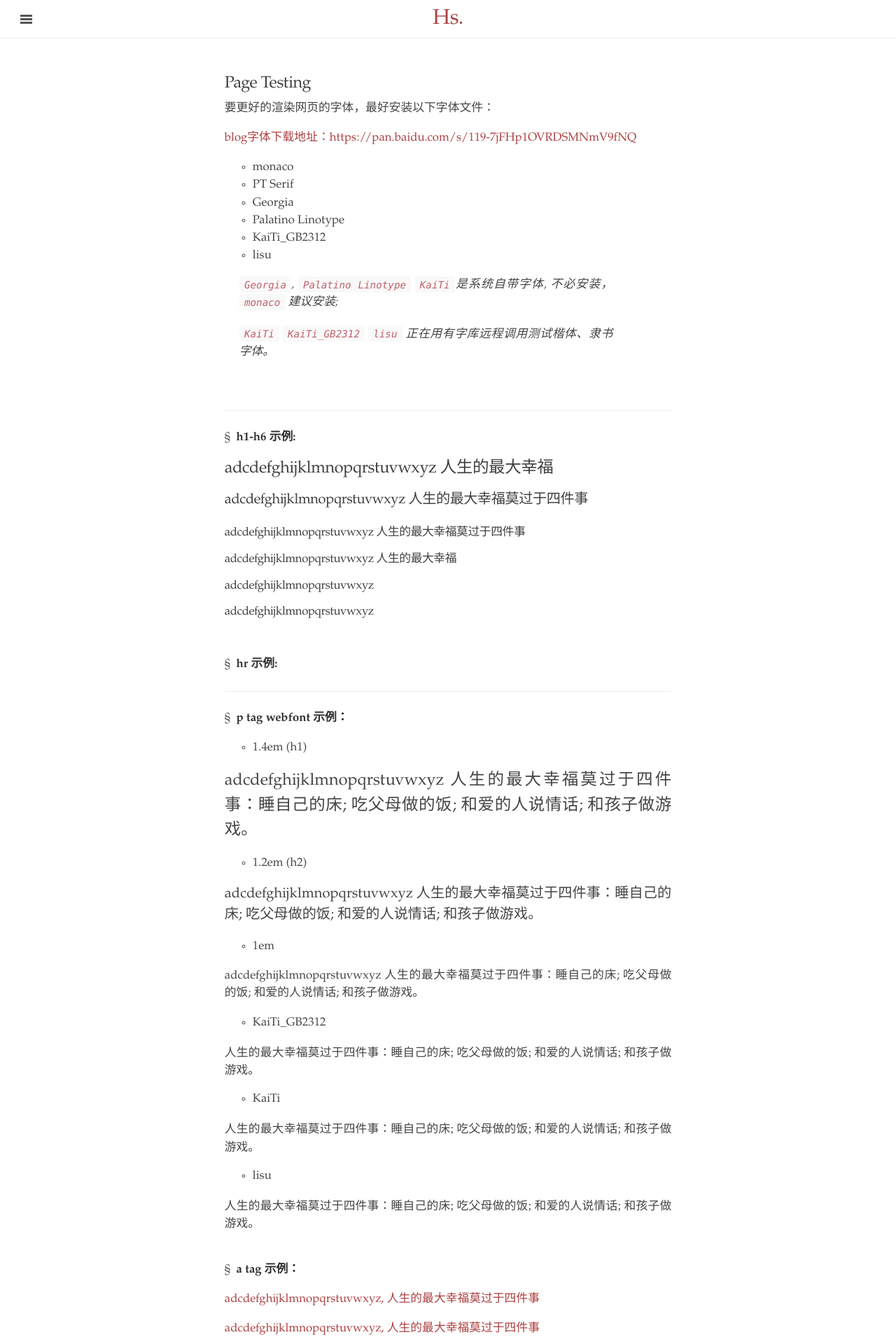
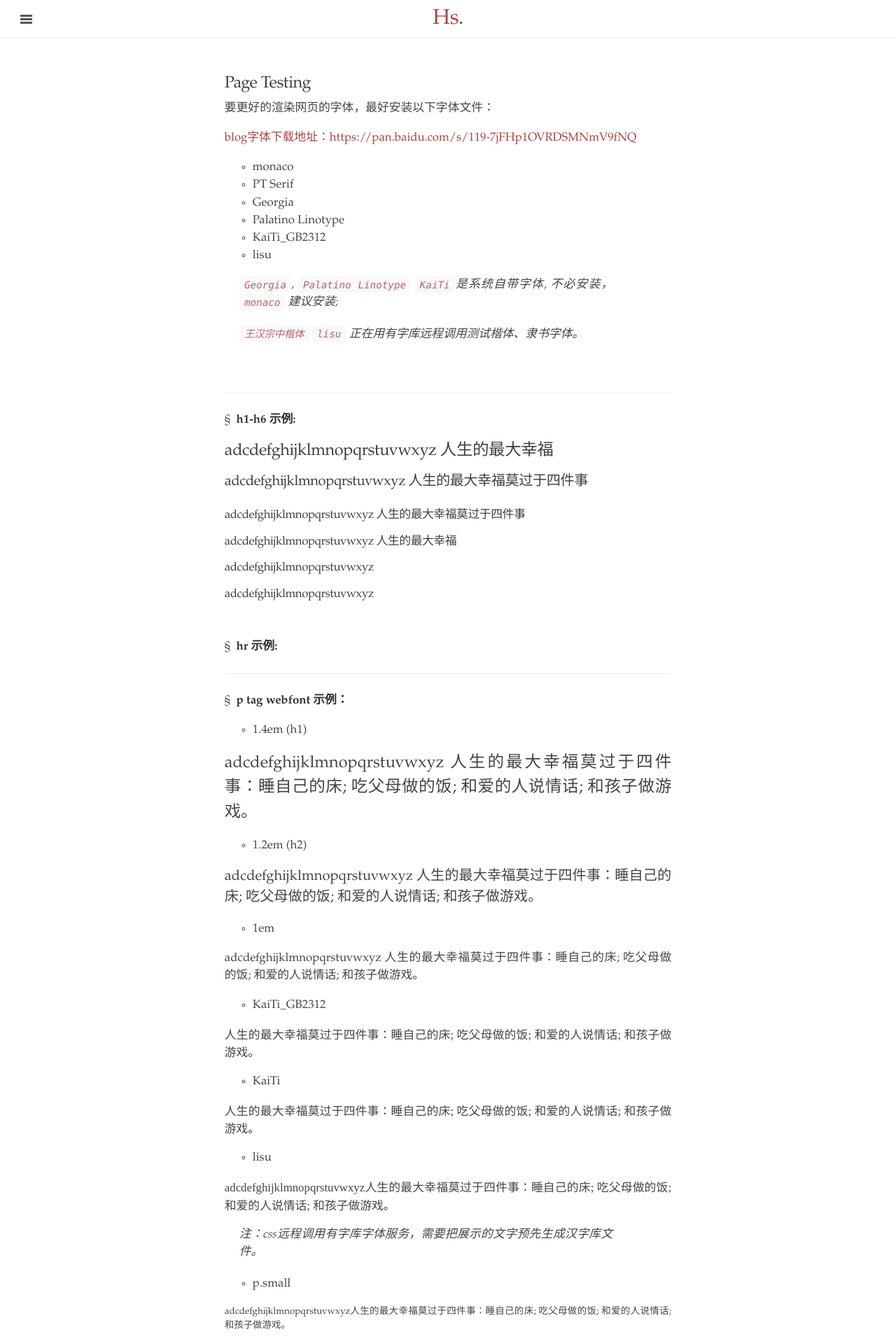
Before and after one commit to symphonyh/blog, a Jekyll site: the page built from testpage.md, in a window 1280 px wide. Shown: the top 1920 px of the page at 70% size. Built offline with Jekyll 4.4.1, drawn with Linux system fonts in a browser that asks for light colours; a style sheet for code colours, icons or effects is not loaded; some of the changed text lies outside the part shown.

Commit message:
2018-8-20:22:39

```diff
--- a/_includes/head.html
+++ b/_includes/head.html
@@ -60,7 +60,7 @@
 
   <script type="text/javascript" src="https://cdn.webfont.youziku.com/wwwroot/js/wf/youziku.api.min.js"></script>
   <script type="text/javascript">
-     $youziku.load("h1,h2,h3,p,ul,li", "aa35bad796ad4138828c8ec641568c20", "HanWangKaiMedium-Gb5");
+     $youziku.load("h1,h2,p,ul,li", "aa35bad796ad4138828c8ec641568c20", "HanWangKaiMedium-Gb5");
      $youziku.draw();
   </script>
 
--- a/_includes/sidebar.html
+++ b/_includes/sidebar.html
@@ -16,6 +16,6 @@
         <span class="sidebar-nav-item">Currently v{{ site.version }}</span>
     </nav>
     <div class="sidebar-item">
-        <p>Distributed with an MIT license.</p>
+        Distributed with an MIT license.
     </div>
 </div>
--- a/index.html
+++ b/index.html
@@ -3,7 +3,7 @@
 title: Hs.
 ---
 <div class="introduction">
-<div style="font-size: 16.8px;font-family: 'lisu', 'CTLiShuSJ13f750d20b1dd28';">&nbsp;&nbsp;&nbsp;&nbsp;...完成的时候，它突然辉耀无比，成了梵天所创造的世界中间最美丽的一件作品，他在创造手杖之中创造了一个新制度，一个美妙而比例适度的新世界；其间古代古城虽都逝去了，新的更光荣的时代和城市却已代之而兴起。而现在他看到刨花还依然新鲜地堆在他的脚下，对于他和他的工作，所谓时间的流逝只是过眼幻影，时间一点也没逝去，就像梵天脑中闪过的思想立刻就点燃了凡人脑中的火绒一样。材料纯粹，他的艺术纯粹；结果怎能不神奇？</div>
+<div style="font-size: 17px;font-family: 'lisu', 'CTLiShuSJ13f750d20b1dd28';">&nbsp;&nbsp;&nbsp;&nbsp;...完成的时候，它突然辉耀无比，成了梵天所创造的世界中间最美丽的一件作品，他在创造手杖之中创造了一个新制度，一个美妙而比例适度的新世界；其间古代古城虽都逝去了，新的更光荣的时代和城市却已代之而兴起。而现在他看到刨花还依然新鲜地堆在他的脚下，对于他和他的工作，所谓时间的流逝只是过眼幻影，时间一点也没逝去，就像梵天脑中闪过的思想立刻就点燃了凡人脑中的火绒一样。材料纯粹，他的艺术纯粹；结果怎能不神奇？</div>
 
 <p style="text-align: right;"> by <a href="https://baike.baidu.com/item/%E7%93%A6%E5%B0%94%E7%99%BB%E6%B9%96/2755634?fr=aladdin" target="_blank">Thoreau 《Walden》</a></p>
 <hr>
@@ -15,7 +15,7 @@
   {% for item in site.texts  %}
 
     <li class="post-title">
-      <a style="font-size: 1.2em; " href="{{ site.baseurl }}{{ item.url }}">
+      <a style="font-size: 1.15em; " href="{{ site.baseurl }}{{ item.url }}">
         {{ item.title }}
       </a>
     </li>
--- a/public/css/ed.css
+++ b/public/css/ed.css
@@ -36,16 +36,6 @@
     font-size: 16.8px;
     line-height: 1.5;
 }
-
-p,
-ul,
-li,
-small {
-    font-family: "Palatino Linotype", Helvetica, Tahoma, Arial,  KaiTi, KaiTi_GB2312, "Microsoft YaHei",  sans-serif;
-}
-
-/*p {text-indent: 2em;}*/
-
 
 @media (min-width: 38em) {
     html {
@@ -359,7 +349,7 @@
 
 .masthead-title small {
     font-family: "Palatino Linotype", Helvetica, Tahoma, Arial, "YaHei Consolas Hybrid", "Microsoft YaHei",  sans-serif;
-    font-size: 0.75rem;
+    font-size: 0.7rem;
     font-weight: 400;
     color: #c0c0c0;
     letter-spacing: 0;
--- a/testpage.md
+++ b/testpage.md
@@ -16,7 +16,7 @@
 
 > `Georgia`, `Palatino Linotype` `KaiTi`是系统自带字体, 不必安装， `monaco` 建议安装;
 
-> `KaiTi` `KaiTi_GB2312` `lisu` 正在用有字库远程调用测试楷体、隶书字体。
+> `王汉宗中楷体` `lisu` 正在用有字库远程调用测试楷体、隶书字体。
 
 <br>
 
@@ -66,7 +66,28 @@
 
 - lisu
 
-<p style="font-family: lisu;">人生的最大幸福莫过于四件事：睡自己的床; 吃父母做的饭; 和爱的人说情话; 和孩子做游戏。</p>
+<p style="font-family: 'CTLiShuSJ13f750d20b1dd28'!important;">adcdefghijklmnopqrstuvwxyz人生的最大幸福莫过于四件事：睡自己的床; 吃父母做的饭; 和爱的人说情话; 和孩子做游戏。</p>
+>注：css远程调用有字库字体服务，需要把展示的文字预先生成汉字库文件。
+
+- p.small
+
+<p class="small">adcdefghijklmnopqrstuvwxyz人生的最大幸福莫过于四件事：睡自己的床; 吃父母做的饭; 和爱的人说情话; 和孩子做游戏。</p>
+
+- p.large
+
+<p class="large">adcdefghijklmnopqrstuvwxyz人生的最大幸福莫过于四件事：睡自己的床; 吃父母做的饭; 和爱的人说情话; 和孩子做游戏。</p>
+
+- p.larger
+
+<p class="larger">adcdefghijklmnopqrstuvwxyz人生的最大幸福莫过于四件事：睡自己的床; 吃父母做的饭; 和爱的人说情话; 和孩子做游戏。</p>
+
+- p.centered
+
+<p class="centered">adcdefghi 和孩子做游戏。</p>
+
+- p.a
+
+<p><a>qrstuvwxyz人生的最大幸福莫过于四件事：</a>睡自己的床; 吃父母做的饭; 和爱的人说情话; 和孩子做游戏。</p>
 
 <br>
 &sect;&nbsp; **a tag 示例：**
@@ -89,6 +110,8 @@
 &sect;&nbsp; **abbr tag 示例：**
 
 <abbr> adcdefghijklmnopqrstuvwxyz ,人生的最大幸福莫过于四件事：睡自己的床; 吃父母做的饭; 和爱的人说情话; 和孩子做游戏。</abbr>
+
+>注：字母自动变为大写。
 
 <br>
 &sect;&nbsp; **ul,li tag 示例：**
```
